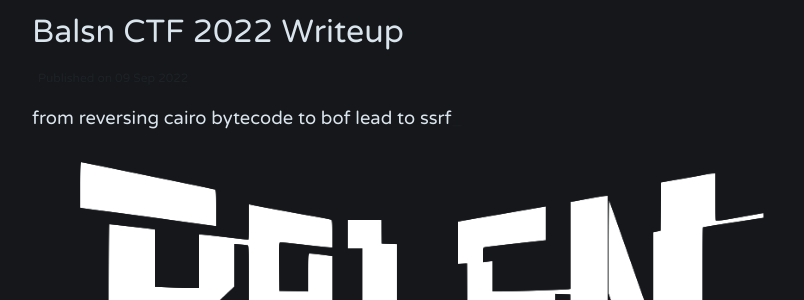
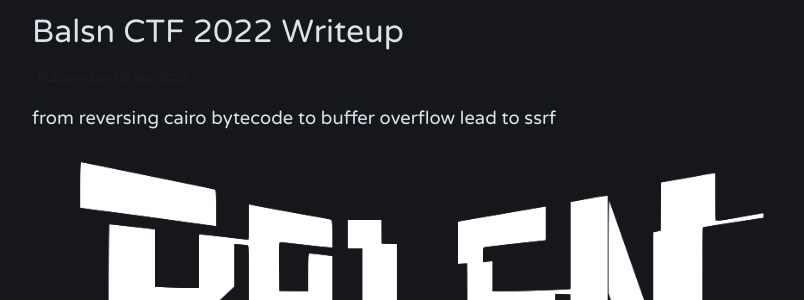
Before and after one commit to tripoloski1337/tripoloski1337.github.io, a Jekyll site: the page built from _posts/2022-09-09-balsnCTF-writeup.md, in a window 1280 px wide and 900 px high. Shown: the part 220-520 px from the top of the window, without its empty margins (238-1042 px from the left). Built offline with Jekyll 4.4.1, drawn with Linux system fonts in a browser that asks for light colours; comment, search, counter and statistics services are not loaded.

Commit message:
fix words

```diff
--- a/_posts/2022-09-09-balsnCTF-writeup.md
+++ b/_posts/2022-09-09-balsnCTF-writeup.md
@@ -3,7 +3,7 @@ layout: post
 title:  "Balsn CTF 2022 Writeup"
 date:   2022-09-09
 categories: ctf
-description: from reversing cairo bytecode to bof lead to ssrf
+description: from reversing cairo bytecode to buffer overflow lead to ssrf
 tags: CTF
 ---
 
```
